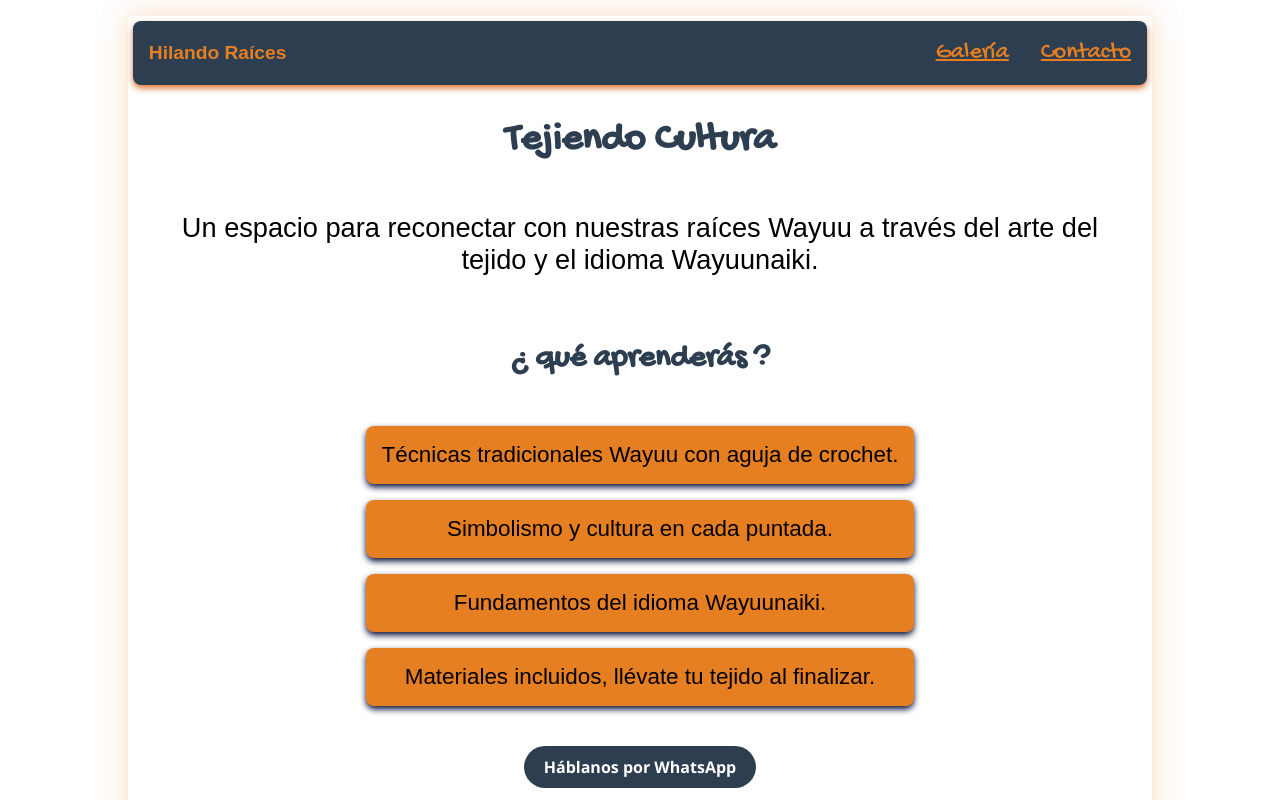
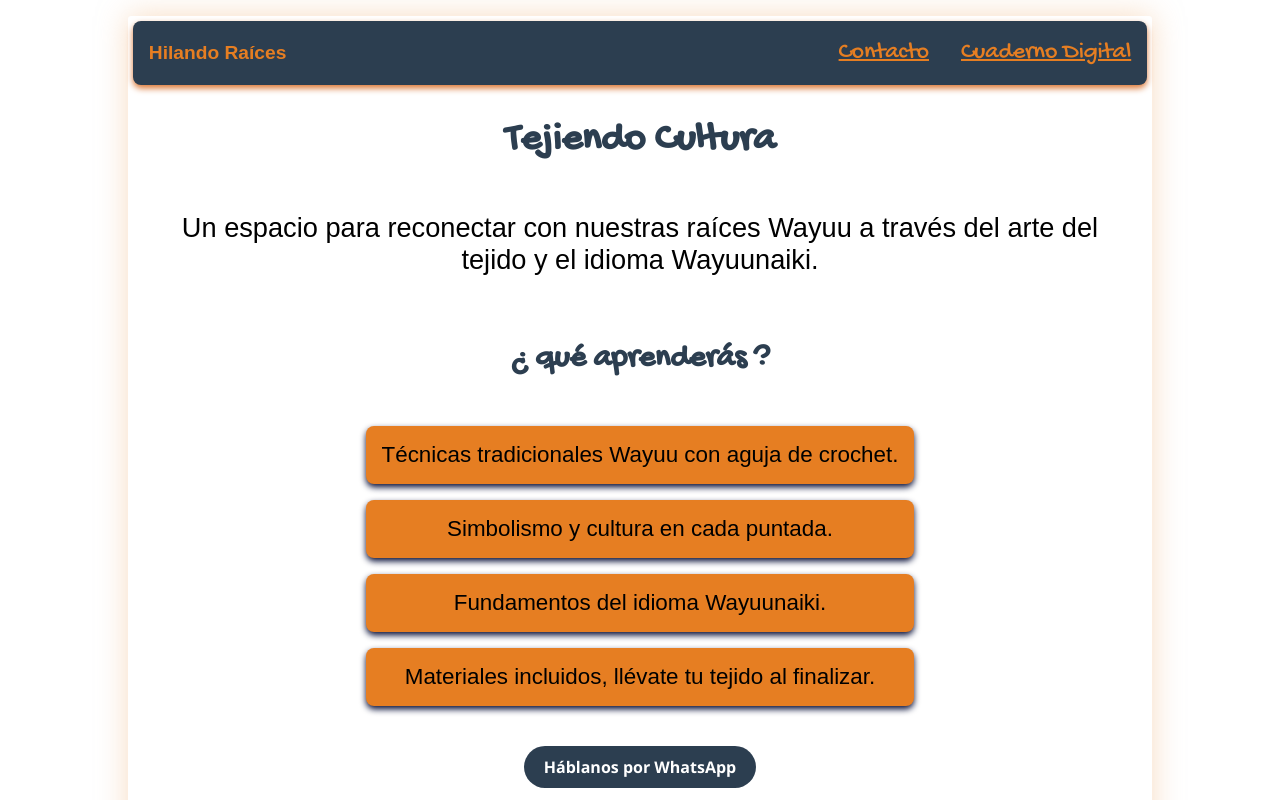
Before and after one commit to epieyu1/landing-page-hilando-raices, a plain HTML site: page index.html in a window 1280 px wide. Shown: the top 800 px of the page. Drawn offline with Linux system fonts and the light colour scheme.

Commit message:
se agrega enlace del cuaderno digital incompleto

```diff
--- a/index.html
+++ b/index.html
@@ -16,8 +16,8 @@
   <header class="navbar">
     <div class="logo">Hilando Raíces</div>
     <nav class="nav-links">
-      <a href="#galeria">Galería</a>
       <a href="#contacto">Contacto</a>
+      <a href="https://cuadernohilandoraices.netlify.app/" target="_blank">Cuaderno Digital</a>
     </nav>
   </header>
 
```
